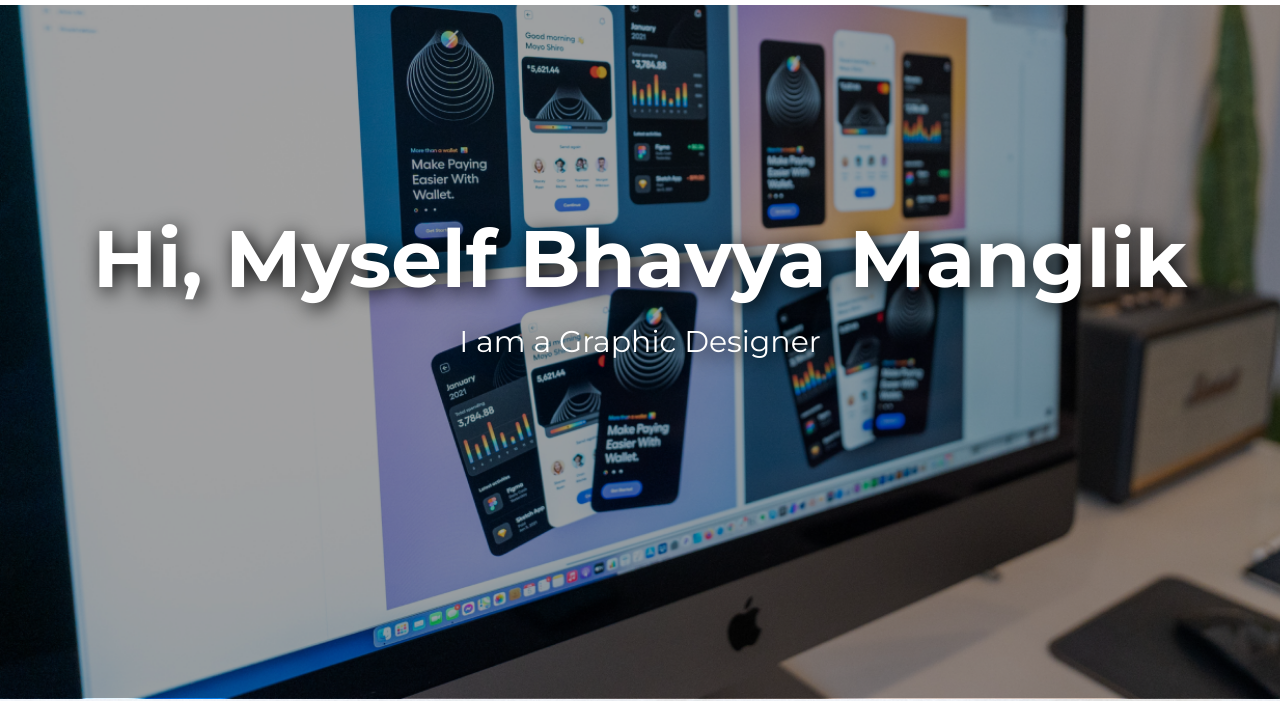
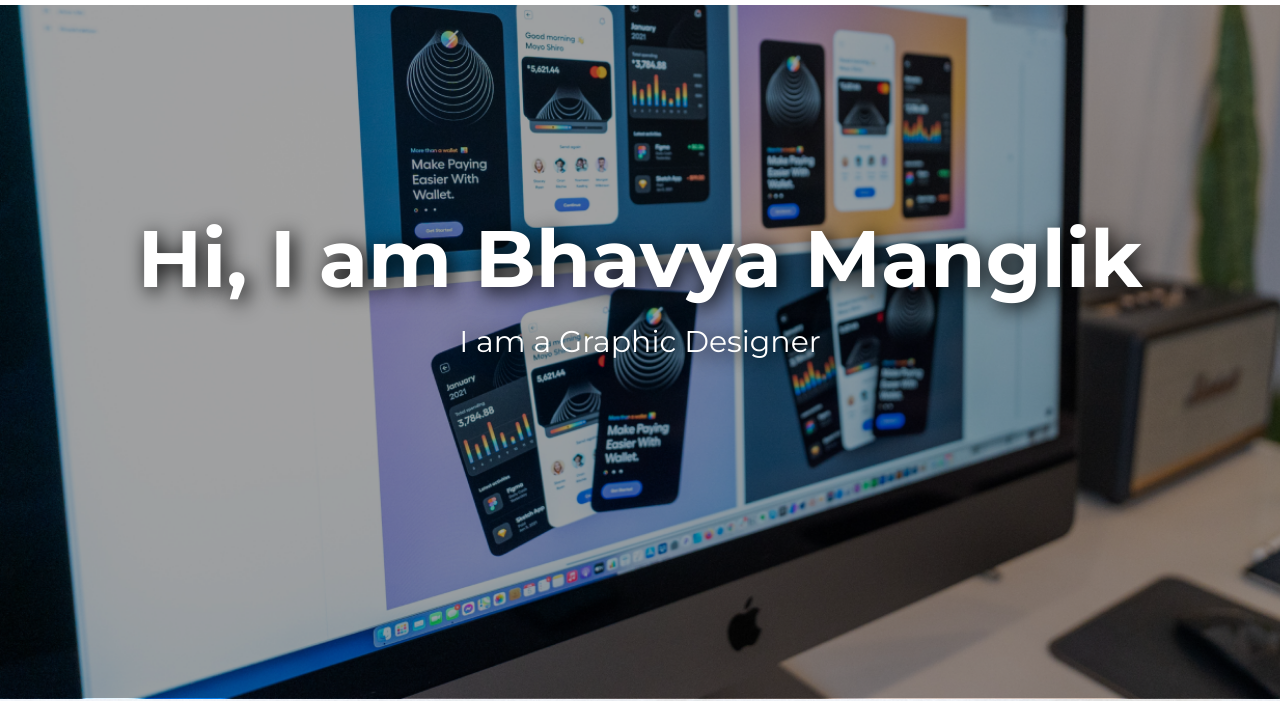
Before and after one commit to BM-10/Bhavya-s-Portfolio-Site, a plain HTML site: page index.html in a window 1280 px wide. Shown: the part 101-802 px from the top of the page. Drawn offline with nearby package versions, Linux system fonts and the light colour scheme.

Commit message:
Update 2
title name correction

```diff
--- a/index.html
+++ b/index.html
@@ -48,7 +48,7 @@
       </div>
     </nav>
     <div class="container2">
-      <p class="Name">Hi, Myself Bhavya Manglik</p>
+      <p class="Name">Hi, I am Bhavya Manglik</p>
       <p class="intro">I am a Graphic Designer</p>
     </div>
   </section>
```
